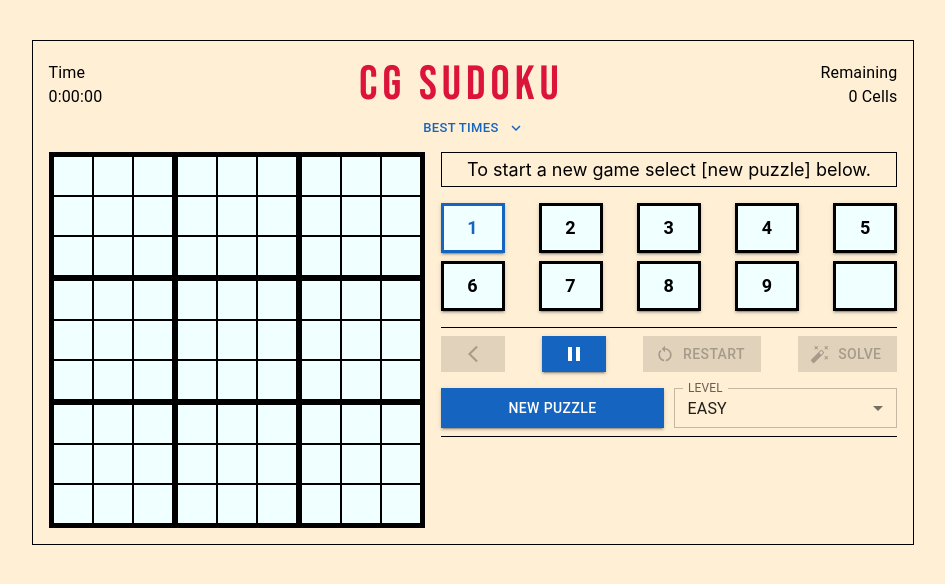
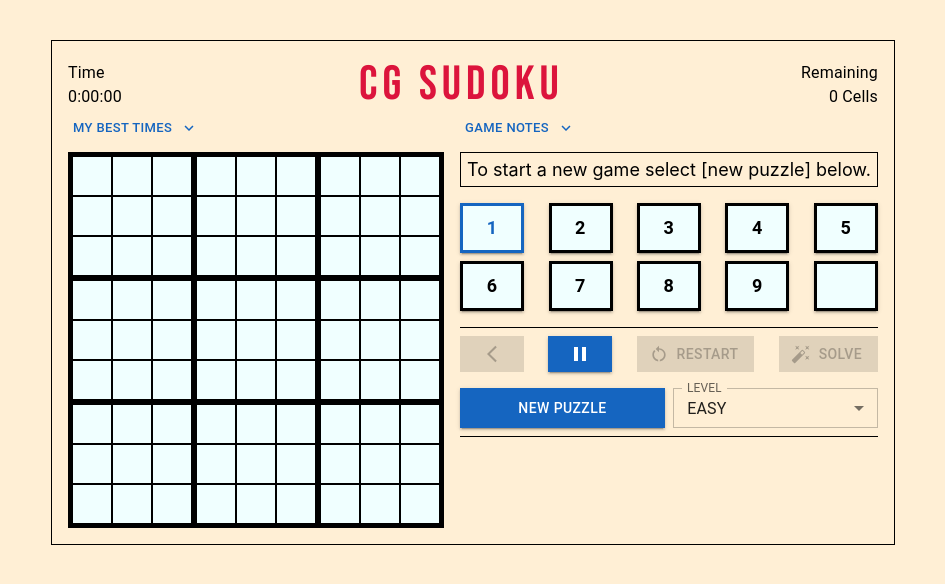
Before and after one commit to c-garraway/cg-sudoku, a React (Create React App) app: page / in a window 1280 px wide. Shown: the top 584 px of the page, without its empty margins (167-1112 px from the left). Built offline with nearby package versions, Linux system fonts and the light colour scheme.

Commit message:
complete notes add

```diff
--- a/src/App.js
+++ b/src/App.js
@@ -6,6 +6,7 @@ import Messages from './components/messages/Messages';
 import Timer from './components/stopwatch/Stopwatch';
 import MoveCounter from './components/moveCounter/MoveCounter';
 import Scores from './components/scores/Scores';
+import Notes from './components/appNotes/Notes'
 import ConfirmationModal from './components/confirmation/ConfirmationModal';
 import { Box, ThemeProvider, Typography } from '@mui/material';
 import { theme } from './theme/theme'
@@ -46,20 +47,29 @@ function App() {
                     >CG Sudoku</Typography>
                     <MoveCounter />
                 </Box>
-                <Box sx={{width: {xs: '100%', sm: 'fit-content'}}}>
-                    <Scores />
+                <Box sx={{display: 'flex', justifyContent: 'space-between', flexDirection: {xs:'column', md: 'row'}, width: '100%'}}>
+                    <Box sx={{display: {xs: 'none', sm: 'block'}}}>
+                        <Scores />
+                    </Box>
+                    <Box sx={{ width: ' 100%', ml: {sm: 2}}}>
+                        <Notes />
+                    </Box>
                 </Box>
-                <Box sx={{display: 'flex', flexDirection: {xs:'column', md: 'row'}}}>
-                    <Box>
+                <Box sx={{display: 'flex', justifyContent: 'space-between',flexDirection: {xs:'column', md: 'row'}, /* width: '100%', */ /* border: '1px solid red' */}}>
+                    <Box sx={{mr: {sm: 1}}}>
                         <Puzzle />
                     </Box>
-
-                    <Box sx={{ml: {md: 2}}}>
+                    <Box sx={{display: {sm: 'none', width: '100%'}}}>
+                        <Scores />
+                    </Box>
+                    <Box  sx={{ml: {sm: 1}}}>
                         <Messages />
                         <KeyPad />
                         <ControlPad />
                     </Box>
+
                 </Box>
+
                 <ConfirmationModal />
             </Box>
         </ThemeProvider>
--- /dev/null
+++ b/src/components/appNotes/Notes.jsx
@@ -0,0 +1,32 @@
+import { Box, Button, Collapse, Typography } from "@mui/material";
+import React, { useState } from "react";
+import ExpandMoreIcon from '@mui/icons-material/ExpandMore';
+import ExpandLessIcon from '@mui/icons-material/ExpandLess';
+
+function Notes() {
+    const [notesExpanded, setNotesExpanded] = useState(false)
+
+    function handleExpandClick() {
+        setNotesExpanded(!notesExpanded)
+    }
+
+    return (
+        <Box sx={{mb: {xs: 1, sm: 0}}}>
+            <Button
+                onClick={handleExpandClick}
+                /* sx={{width: {xs: '100%', md: '376px'},margin: 'auto 0', textAlign: 'right'}}  */
+                endIcon={notesExpanded ? <ExpandLessIcon/> : <ExpandMoreIcon/>} size="small"> GAME NOTES
+            </Button>
+            <Collapse in={notesExpanded}>
+                <Box sx={{border: '1px solid black', p: 1}}>
+                    <Typography>1. Restart / Solve available after 5 plays</Typography>
+                    <Typography>2. Game will auto-pause when not active</Typography>
+                    <Typography>2. Game pauses when My Best Times is open</Typography>
+                </Box>
+            </Collapse>
+
+        </Box>
+    );
+}
+
+export default Notes;
--- a/src/components/keys/ControlPad.jsx
+++ b/src/components/keys/ControlPad.jsx
@@ -11,7 +11,7 @@ import { Box } from "@mui/material";
 function ControlPad() {
     const controlButtonWith = '8ch'
     return (
-        <Box sx={{width: '100%', mt: 2, pb: 1, borderTop: '1px solid black', borderBottom: {sm:'1px solid black'}}}>
+        <Box sx={{width: '100%', mt: 2, pb: 1, borderTop: '1px solid black', borderBottom: '1px solid black'}}>
             <Box sx={{display: "flex", justifyContent: 'space-between',}}>
                 <BackButton width={controlButtonWith}/>
                 <PauseButton width={controlButtonWith}/>
--- a/src/components/keys/NewPuzzleButton.jsx
+++ b/src/components/keys/NewPuzzleButton.jsx
@@ -1,6 +1,6 @@
 import { Button } from "@mui/material";
 import PropTypes from 'prop-types'
-import { loadPuzzleValues, updateSelectedCell, loadOriginalPuzzle, loadResolvedPuzzle, updatePuzzleStatus, /* updateCompleteStatus,  */selectSelectedLevel, updatePuzzlePause, updateStopwatchActive, updateStopwatchReset, updateSolveButtonSelected, resetPuzzleErrors, updatePuzzleComplete, updatePuzzleFilled, selectPuzzleComplete } from "../../features/gameData/gameDataSlice";
+import { loadPuzzleValues, updateSelectedCell, loadOriginalPuzzle, loadResolvedPuzzle, updatePuzzleStatus, /* updateCompleteStatus,  */selectSelectedLevel, updatePuzzlePause, updateStopwatchActive, updateStopwatchReset, updateSolveButtonSelected, resetPuzzleErrors, updatePuzzleComplete, updatePuzzleFilled, selectPuzzleComplete, updateKeypadValue } from "../../features/gameData/gameDataSlice";
 import { useDispatch, useSelector } from "react-redux";
 import { resetGameMoves } from "../../features/gameData/gameMovesSlice";
 import { generateSudoku } from "../../helpers/generatePuzzle";
@@ -33,13 +33,15 @@ function NewPuzzleButton({width}) {
         dispatch(updatePuzzleComplete(false))
 
         dispatch(updateSelectedCell(null))
+        dispatch(updateKeypadValue(null))
 
         dispatch(resetGameMoves())
         let puzzleValues = generateSudoku()
         dispatch(loadResolvedPuzzle(puzzleValues))
         let puzzleMaskValues = addPuzzleMask(puzzleValues, selectedLevel)
         dispatch(loadOriginalPuzzle(puzzleMaskValues))
-        dispatch(loadPuzzleValues(puzzleMaskValues));
+        dispatch(loadPuzzleValues(puzzleMaskValues))
+
 
         dispatch(updatePuzzleStatus())
 
--- a/src/components/messages/Messages.jsx
+++ b/src/components/messages/Messages.jsx
@@ -28,7 +28,7 @@ function Messages() {
     }, [puzzleComplete, dispatch, solveButtonSelected, scoreUpdated])
 
     return (
-        <Box sx={{mt: 1, mb: 1, fontSize: 18, border: '1px solid black', p: .75, width: {md: '39ch'}, textAlign: 'center', color: fontColor, fontWeight: fontBold}}
+        <Box sx={{mt: 1, mb: 1, fontSize: 18, border: '1px solid black', p: .75, /* width: {md: '39ch'}, */ textAlign: 'center', color: fontColor, fontWeight: fontBold}}
             >{messageBox}
         </Box>
     );
--- a/src/components/scores/Scores.jsx
+++ b/src/components/scores/Scores.jsx
@@ -84,10 +84,10 @@ function Scores() {
 
     return (
         <Box >
-            <Button onClick={handleExpandClick} sx={{width: '100%',margin: 'auto 0'}} endIcon={scoresExpanded ? <ExpandLessIcon/> : <ExpandMoreIcon/>} size="small">BEST TIMES</Button>
+            <Button onClick={handleExpandClick} /* sx={{width: {xs: '100%', md: '376px'},margin: 'auto 0'}} */ endIcon={scoresExpanded ? <ExpandLessIcon/> : <ExpandMoreIcon/>} size="small">MY BEST TIMES</Button>
             <Collapse in={scoresExpanded}>
                 <TableContainer /* sx={{mb: 1, }} */>
-                    <Table size='small' aria-label="simple table" sx={{border: '1px solid black'}}>
+                    <Table size='small' aria-label="simple table" sx={{border: '1px solid black', width: {xs: '100%', md: '376px'}}}>
                         <TableHead>
                             <TableRow>
                                 <TableCell align="left">LEVEL</TableCell>
@@ -114,7 +114,7 @@ function Scores() {
                         </TableBody>
                     </Table>
                 </TableContainer>
-                <Button onClick={handleResetClick} sx={{width: '100%',margin: 'auto 0'}} size="small">RESET BEST TIMES</Button>
+                <Button onClick={handleResetClick} sx={{/* width: '100%' *//* ,margin: 'auto 0' */}} size="small">RESET MY BEST TIMES</Button>
             </Collapse>
         </Box>
     );
```
